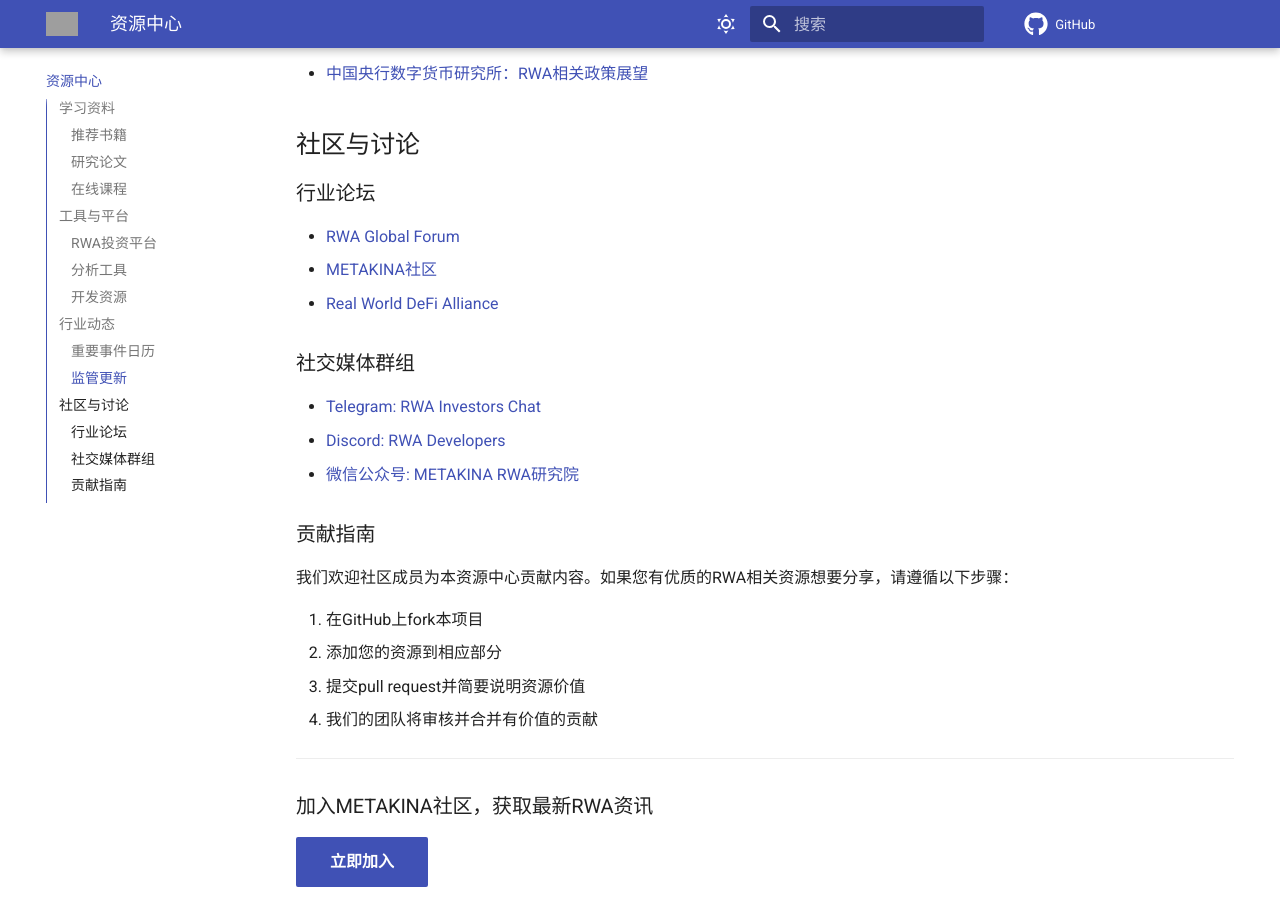
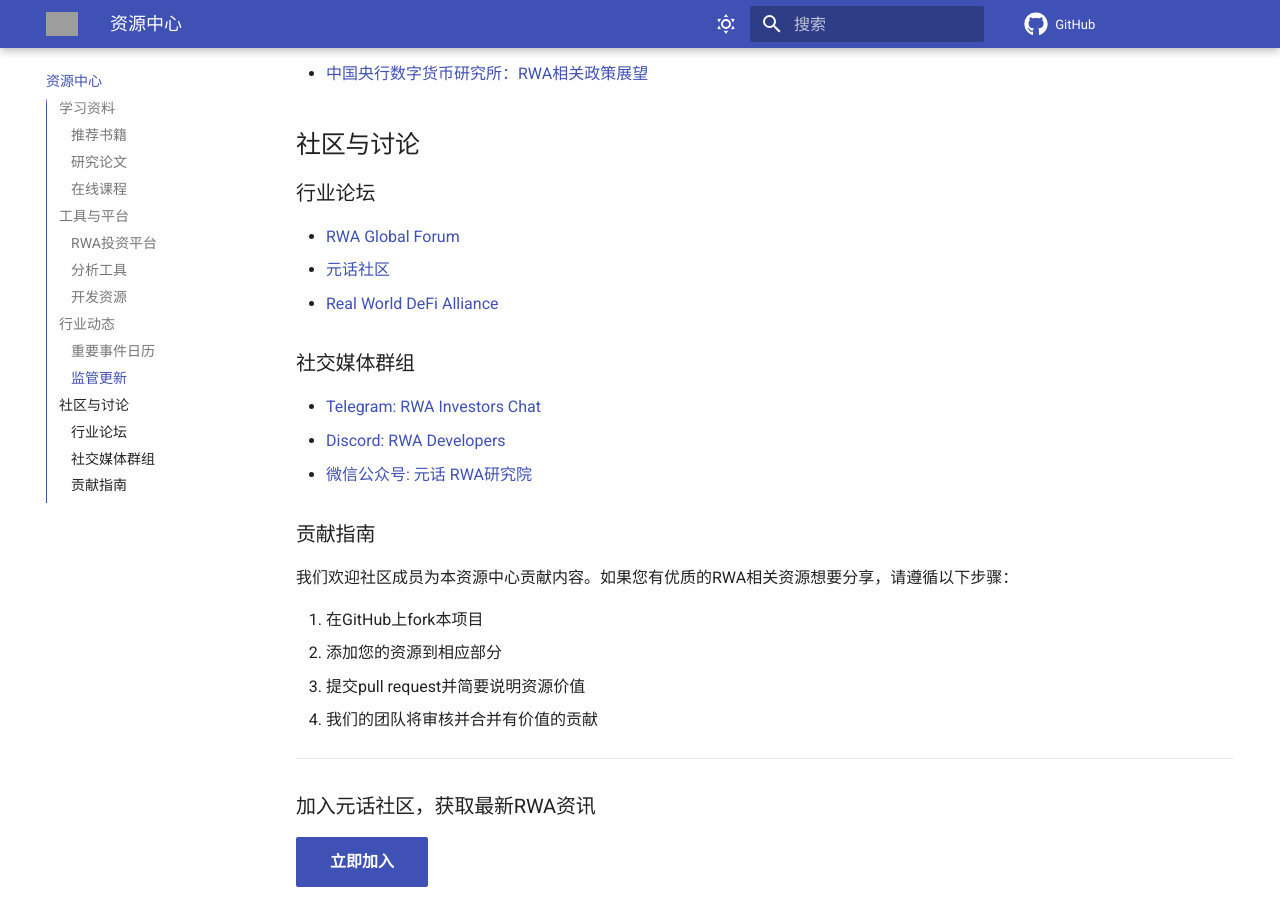
Before and after one commit to metakina-com/courses, an MkDocs documentation site: the page built from docs/resources.md, in a window 1280 px wide and 900 px high, scrolled down 2049 px. Built offline with MkDocs 1.6.1 and Material for MkDocs 9.7.7, drawn with Linux system fonts in a browser that asks for light colours; comment, search, counter and statistics services are not loaded; some of the changed text lies outside the part shown; grey boxes are pictures that could not be loaded.

Commit message:
增加元话RWA

```diff
--- a/docs/resources.md
+++ b/docs/resources.md
@@ -21,7 +21,7 @@
 
 - [Coursera - 区块链与金融创新](https://coursera.org)
 - [edX - Blockchain for Business Applications](https://edx.org)
-- [METAKINA学院 - RWA投资分析师认证课程](https://academy.metakina.com)
+- [元话学院 - RWA投资分析师认证课程](https://academy.metakina.com)
 
 ## 工具与平台
 
@@ -80,14 +80,14 @@
 ### 行业论坛
 
 - [RWA Global Forum](https://rwaglobal.forum)
-- [METAKINA社区](https://community.metakina.com)
+- [元话社区](https://community.metakina.com)
 - [Real World DeFi Alliance](https://rwdefi.org)
 
 ### 社交媒体群组
 
 - [Telegram: RWA Investors Chat](https://t.me/RWAinvestors)
 - [Discord: RWA Developers](https://discord.gg/rwadevelopers)
-- [微信公众号: METAKINA RWA研究院](https://weixin.metakina.com)
+- [微信公众号: 元话 RWA研究院](https://weixin.metakina.com)
 
 ### 贡献指南
 
@@ -101,6 +101,6 @@
 ---
 
 <div class="cta-container">
-    <h3>加入METAKINA社区，获取最新RWA资讯</h3>
+    <h3>加入元话社区，获取最新RWA资讯</h3>
     <a href="https://metakina.com/join" class="md-button md-button--primary">立即加入</a>
 </div>
```
Also changed, not shown: docs/courses/module9.md (+2 -2 lines), docs/courses/overview.md (+1 -1 lines), site/404.html, site/404/index.html, site/about/index.html, site/courses/module1/index.html, site/courses/module2/index.html, site/courses/module3/index.html, site/courses/module4/index.html, site/courses/module5/index.html, site/courses/module6/index.html, site/courses/module7/index.html, site/courses/module8/index.html, site/courses/module9/index.html, 4 more files.
